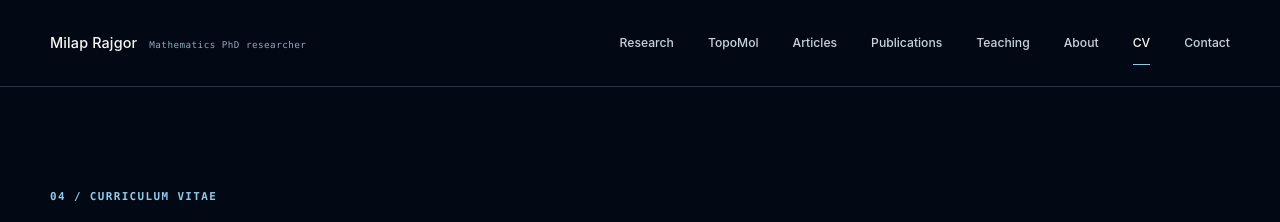
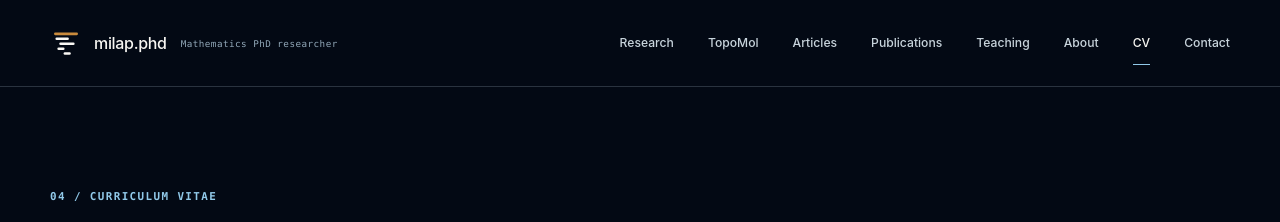
Before and after one commit to milap100/milap.phd, a Jekyll site: the page built from cv.md, in a window 1280 px wide. Shown: the top 222 px of the page. Built offline with Jekyll 4.4.1, drawn with Linux system fonts in a browser that asks for light colours.

Commit message:
Add persistence barcode site logo

```diff
--- a/_includes/header.html
+++ b/_includes/header.html
@@ -1,7 +1,8 @@
 <header class="site-header">
   <div class="shell header-inner">
-    <a class="wordmark" href="{{ '/' | relative_url }}" aria-label="Milap Rajgor — home">
-      <span>Milap Rajgor</span><small>Mathematics PhD researcher</small>
+    <a class="wordmark" href="{{ '/' | relative_url }}" aria-label="milap.phd — home">
+      <img src="{{ '/assets/images/logo-persistence.svg' | relative_url }}" alt="" width="40" height="40">
+      <span>milap.phd</span><small>Mathematics PhD researcher</small>
     </a>
     <nav class="site-nav" aria-label="Primary navigation">
       {% assign nav = "Research|/research/,TopoMol|/topomol/,Articles|/articles/,Publications|/publications/,Teaching|/teaching/,About|/about/,CV|/cv/,Contact|/contact/" | split: "," %}
--- a/_layouts/default.html
+++ b/_layouts/default.html
@@ -8,6 +8,7 @@
   <meta property="og:type" content="website"><meta property="og:title" content="{{ page_title | escape }}"><meta property="og:description" content="{{ page.description | default: site.description | escape }}"><meta property="og:url" content="{{ page.url | absolute_url }}"><meta property="og:site_name" content="{{ site.title }}">
   <meta property="og:image" content="{{ '/assets/images/molecular-hero.png' | absolute_url }}"><meta property="og:image:alt" content="Translucent biomolecular form on a deep blue background">
   <meta name="twitter:card" content="summary_large_image"><meta name="twitter:title" content="{{ page_title | escape }}"><meta name="twitter:description" content="{{ page.description | default: site.description | escape }}"><meta name="twitter:image" content="{{ '/assets/images/molecular-hero.png' | absolute_url }}">
+  <link rel="icon" href="{{ '/assets/images/favicon.svg' | relative_url }}" type="image/svg+xml">
   <link rel="stylesheet" href="{{ '/assets/css/main.css' | relative_url }}">
 </head>
 <body class="{{ page.body_class }}"><a class="skip" href="#content">Skip to content</a>{% include header.html %}<main id="content">{{ content }}</main>{% include footer.html %}</body>
```
Also changed, not shown: assets/css/main.css, assets/images/favicon.svg (added), assets/images/logo-persistence.svg (added).
